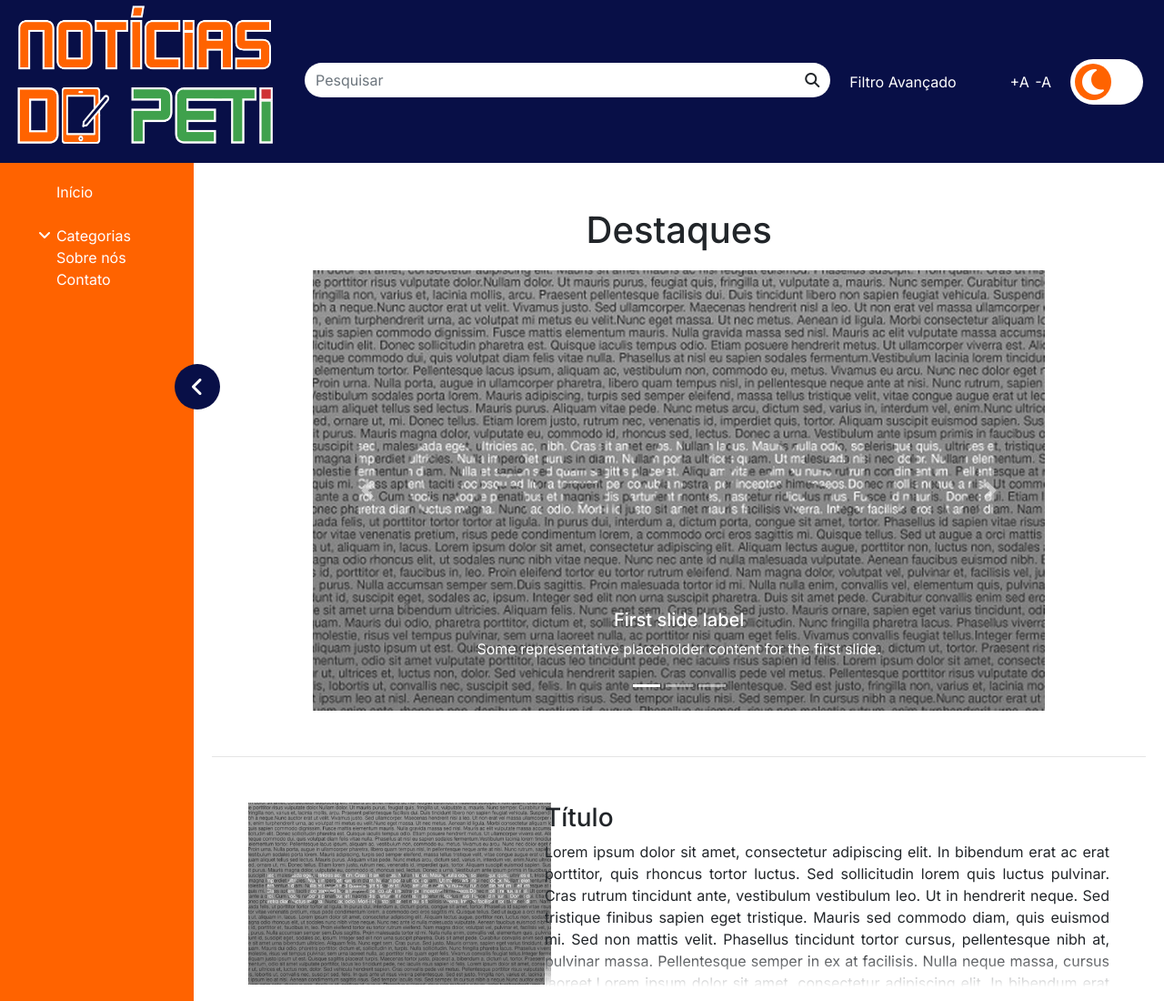
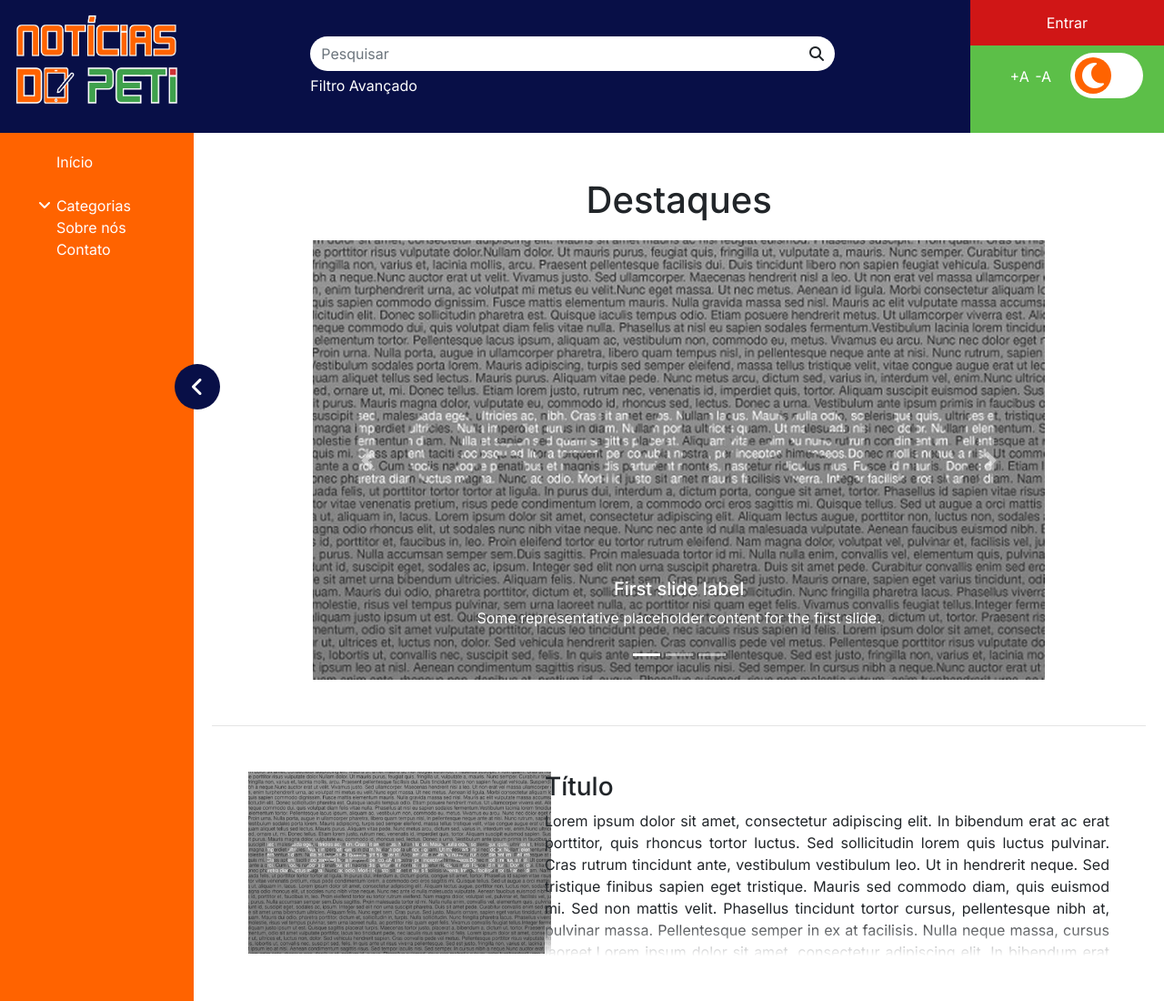
Before and after one commit to JoaoAugusto2020/noticias-do-peti, a plain HTML site: page index.html in a window 1280 px wide. Shown: the top 1100 px of the page at 91% size. Drawn offline with Linux system fonts and the light colour scheme.

Commit message:
botao-de-login

```diff
--- a/estilos/estrutura-base.css
+++ b/estilos/estrutura-base.css
@@ -34,8 +34,31 @@
     white-space: nowrap;
     text-decoration: underline;
 }
+#Pesquisar {
+    margin: 40px 10%;
+}
 
 
+
+
+
+
+/* Login e Acessibilidade */
+#LoginAcessibilidade {
+    background-color: rgb(92, 191, 72);
+    padding: 0px;
+    margin: 0px;
+}
+.btnEntrar {
+    background-color: rgb(208, 22, 22);
+    border: none;
+    width: 100%;
+    height: 50px;
+    color: white;
+}
+.btnEntrar>:focus {
+    box-shadow: none;
+}
 
 /* Acessibilidade */
 .acessibilidade > * {
--- a/index.html
+++ b/index.html
@@ -30,13 +30,13 @@
             <div id="cabecalho" class="row">
 
                 <!-- Logo -->
-                <div class="col-3 centralizarDiv">
+                <div class="col-2 centralizarDiv">
                     <p><a href="./index.html"><img id="logo" src="./imagens/logos/Logo Transparente Branca.png" alt="Logo"></a></p>
                 </div>
 
                 <!-- Pesquisar -->
-                <div class="col centralizarDiv">
-
+                <div id="Pesquisar" class="col">
+                    <div class="row">
                         <div class="input-group mb-1">
                             <input type="search" class="form-control inputPesquisar" placeholder="Pesquisar" aria-label="Pesquisar" aria-describedby="basic-addon2">
                             <div class="input-group-append">
@@ -44,13 +44,27 @@
                             </div>
                         </div>
 
-                    <a class="linkBrancoAzul filtroAvancado" href="#">Filtro Avançado</a>
-
+                        <a class="filtroAvancado linkBrancoAzul" href="#">Filtro Avançado</a>
+                    </div>
                 </div>
 
+                <!-- Login e Acessibilidade -->
+                <div id="LoginAcessibilidade" class="col-2">
+                    <div class="row">
+
+                        <!-- Login -->
+                        <div class="col-12">
+                            <div class="Autenticacao">
+                                <button class="btnEntrar">
+                                    Entrar
+                                </button>
+                            </div>
+                        </div>
+
+
                         <!-- Acessibilidade -->
-                <div class="col-2 centralizarDiv acessibilidade">
-
+                        <div class="col">
+                            <div class="acessibilidade centralizarDiv">
                                 <div class="acessibilidadeTexto">
                                     <button class="btn aumentarTexto linkBrancoAzul">+A</button>
                                     <button class="btn diminuirTexto linkBrancoAzul">-A</button>
@@ -63,6 +77,9 @@
                                     <button id="btnSol" value="2" onclick="trocarBtn(2)">
                                         <i class="fa-solid fa-sun fa-xl" style="color: #ffffff;"></i>
                                     </button>
+                                </div>
+                            </div>
+                        </div>
                     </div>
                 </div>
 
```
Lines whose indentation alone changed are shown as unchanged.
